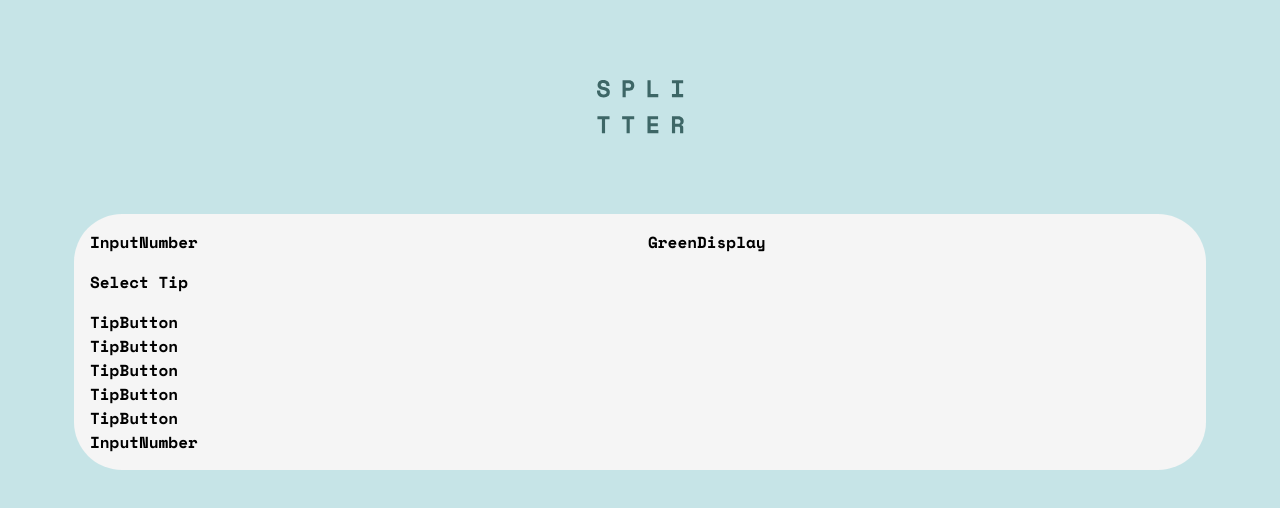
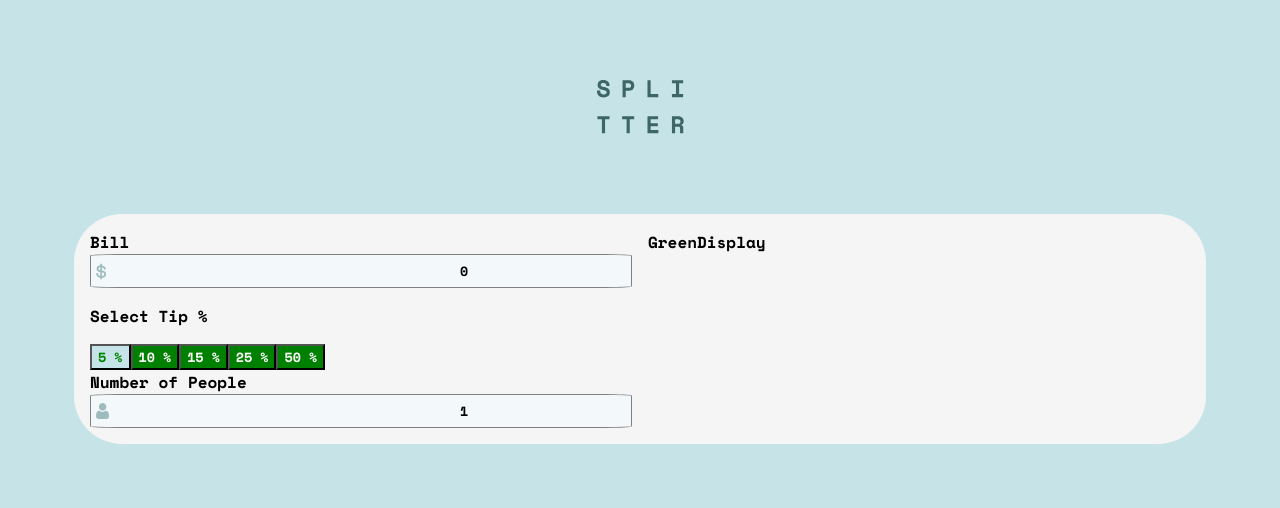
Before and after one commit to DaranDachte/Calculator, a React (Vite) app in the folder Calculator/: page / in a window 1280 px wide. Shown: the top 508 px of the page. Built offline with nearby package versions, Linux system fonts and the light colour scheme.

Commit message:
logic for tipButton and inputNumber was created

```diff
--- a/Calculator/src/components/InputNumber/InputNumber.style.css
+++ b/Calculator/src/components/InputNumber/InputNumber.style.css
@@ -0,0 +1,19 @@
+.inputNumber {
+  display: block;
+}
+
+.inputNumber_wrapper {
+  display: flex;
+  justify-content: space-between;
+  align-items: center;
+  border: 1px grey solid;
+  border-radius: 5%;
+  background: hsl(197.14deg 41.18% 96.67%);
+  padding: 5px;
+}
+
+.inputNumber_wrapper input {
+  background: none;
+  border: none;
+  outline: none;
+}
--- a/Calculator/src/components/InputNumber/InputNumber.tsx
+++ b/Calculator/src/components/InputNumber/InputNumber.tsx
@@ -1,15 +1,30 @@
-import React from "react";
+import React, { FormEvent } from "react";
 
+import "./InputNumber.style.css";
 type InputNumberType = {
   value: number;
-  label: string;
+  title: string;
   icon: React.ReactNode;
+  OnSubmit: (value: number) => void;
 };
 
 export const InputNumber: React.FunctionComponent<InputNumberType> = ({
   value,
-  label,
+  title,
   icon,
+  OnSubmit,
 }) => {
-  return <div>InputNumber</div>;
+  const SubmitHandler = (e) => {
+    OnSubmit(Number(e.target?.value));
+  };
+
+  return (
+    <label className="inputNumber">
+      <span>{title}</span>
+      <div className="inputNumber_wrapper">
+        {icon}
+        <input type="number" value={value} onInput={SubmitHandler} />
+      </div>
+    </label>
+  );
 };
--- a/Calculator/src/components/TipButton/TipButton.style.css
+++ b/Calculator/src/components/TipButton/TipButton.style.css
@@ -0,0 +1,10 @@
+.tipButton {
+  background-color: green;
+  color: white;
+}
+
+.tipButton:hover,
+.tipButton_active {
+  color: green;
+  background-color: #c6e4e7;
+}
--- a/Calculator/src/components/TipButton/TipButton.tsx
+++ b/Calculator/src/components/TipButton/TipButton.tsx
@@ -1,5 +1,24 @@
 import React from "react";
+import "./TipButton.style.css";
 
-export const TipButton = () => {
-  return <div>TipButton</div>;
+type TipButtonType = {
+  value: number;
+  onClick: (value: number) => void;
+  active: boolean;
 };
+
+export const TipButton: React.FunctionComponent<TipButtonType> = ({
+  value,
+  onClick,
+  active,
+}) => {
+  const classNames = ["tipButton"];
+  if (active) {
+    classNames.push("tipButton_active");
+  }
+  return (
+    <button className={classNames.join(" ")} onClick={() => onClick(value)}>
+      {value} %
+    </button>
+  );
+};
--- a/Calculator/src/components/Wrapper/Wrapper.tsx
+++ b/Calculator/src/components/Wrapper/Wrapper.tsx
@@ -1,23 +1,85 @@
-import React from "react";
+import React, { useState } from "react";
 import "./Wrapper.style.css";
 import { InputNumber } from "../InputNumber/InputNumber";
 import { TipButton } from "../TipButton/TipButton";
 import { GreenDisplay } from "../GreenDisplay/GreenDisplay";
 
 export const Wrapper = () => {
+  const [bill, setBill] = useState<number>(0);
+  const [people, setPeople] = useState<number>(1);
+  const [tip, setTip] = useState<number>(5);
+
+  const totalCounter = () => {
+    return Math.round(bill + (tip / 100) * bill) / people;
+  };
+
+  const personTipCounter = () => {
+    return (tip / 100) * totalCounter();
+  };
+
+  console.clear();
+  console.log("Bill", bill);
+  console.log("People", people);
+  console.log("Tip", tip);
+  console.log("Counter", totalCounter());
+  console.log("PersonTipCounter", personTipCounter());
   return (
     <div className="wrapper">
       <div>
-        <InputNumber />
+        <InputNumber
+          title={"Bill"}
+          value={bill}
+          OnSubmit={(value: number) => setBill(value)}
+          icon={
+            <svg xmlns="http://www.w3.org/2000/svg" width="11" height="17">
+              <path
+                fill="#9EBBBD"
+                d="M6.016 16.328v-1.464c1.232-.08 2.22-.444 2.964-1.092.744-.648 1.116-1.508 1.116-2.58v-.144c0-.992-.348-1.772-1.044-2.34-.696-.568-1.708-.932-3.036-1.092V4.184c.56.144 1.012.4 1.356.768.344.368.516.816.516 1.344v.288h1.824v-.432c0-.448-.088-.876-.264-1.284a3.783 3.783 0 00-.744-1.116A4.251 4.251 0 007.54 2.9a5.324 5.324 0 00-1.524-.492V.872H4.288V2.36a5.532 5.532 0 00-1.416.324c-.448.168-.84.392-1.176.672-.336.28-.604.616-.804 1.008-.2.392-.3.844-.3 1.356v.144c0 .96.316 1.708.948 2.244.632.536 1.548.884 2.748 1.044v3.912c-.704-.16-1.248-.472-1.632-.936-.384-.464-.576-1.08-.576-1.848v-.288H.256v.576c0 .464.08.924.24 1.38.16.456.404.88.732 1.272.328.392.744.728 1.248 1.008s1.108.476 1.812.588v1.512h1.728zM4.288 7.424c-.688-.128-1.164-.332-1.428-.612-.264-.28-.396-.644-.396-1.092 0-.464.176-.832.528-1.104.352-.272.784-.448 1.296-.528v3.336zm1.728 5.712V9.344c.768.128 1.328.328 1.68.6.352.272.528.688.528 1.248 0 .544-.196.984-.588 1.32-.392.336-.932.544-1.62.624z"
+              />
+            </svg>
+          }
+        />
         <div>
-          <p>Select Tip</p>
-          <TipButton />
-          <TipButton />
-          <TipButton />
-          <TipButton />
-          <TipButton />
+          <p>Select Tip %</p>
+          <TipButton
+            value={5}
+            onClick={(value: number) => setTip(value)}
+            active={tip === 5}
+          />
+          <TipButton
+            value={10}
+            onClick={(value: number) => setTip(value)}
+            active={tip === 10}
+          />
+          <TipButton
+            value={15}
+            onClick={(value: number) => setTip(value)}
+            active={tip === 15}
+          />
+          <TipButton
+            value={25}
+            onClick={(value: number) => setTip(value)}
+            active={tip === 25}
+          />
+          <TipButton
+            value={50}
+            onClick={(value: number) => setTip(value)}
+            active={tip === 50}
+          />
         </div>
-        <InputNumber />
+        <InputNumber
+          title={"Number of People"}
+          value={people}
+          OnSubmit={(value: number) => setPeople(value)}
+          icon={
+            <svg xmlns="http://www.w3.org/2000/svg" width="13" height="16">
+              <path
+                fill="#9EBBBD"
+                d="M9.573 7.729c.406 0 .784.07 1.126.209.342.14.639.33.881.569.232.227.438.503.614.82a5.1 5.1 0 01.407.949c.097.312.178.654.242 1.016.062.359.105.699.126 1.011.02.307.031.624.031.945 0 .836-.259 1.512-.768 2.01-.504.492-1.17.742-1.98.742H2.748c-.81 0-1.477-.25-1.98-.742C.259 14.76 0 14.084 0 13.248c0-.322.01-.64.032-.945.02-.312.063-.652.126-1.01.063-.363.144-.705.242-1.017.1-.323.238-.643.407-.948.176-.318.382-.594.613-.821.243-.238.54-.43.882-.57.342-.138.72-.208 1.125-.208.16 0 .313.067.61.265.183.123.397.264.636.421.204.134.48.259.822.372.333.11.671.167 1.005.167a3.19 3.19 0 001.006-.167c.341-.113.618-.238.822-.372l.636-.42c.296-.2.45-.266.61-.266zM6.598 0C7.63 0 8.522.38 9.252 1.129s1.1 1.666 1.1 2.724c0 1.06-.37 1.976-1.1 2.725-.73.75-1.623 1.13-2.654 1.13-1.03 0-1.924-.38-2.653-1.13-.73-.749-1.1-1.666-1.1-2.725 0-1.058.37-1.975 1.1-2.724C4.675.379 5.567 0 6.598 0z"
+              />
+            </svg>
+          }
+        />
       </div>
       <GreenDisplay />
     </div>
```
Also changed, not shown: Calculator/src/assets/img/DollarImg.svg (added), Calculator/src/assets/img/PeopleImg.svg (added).
